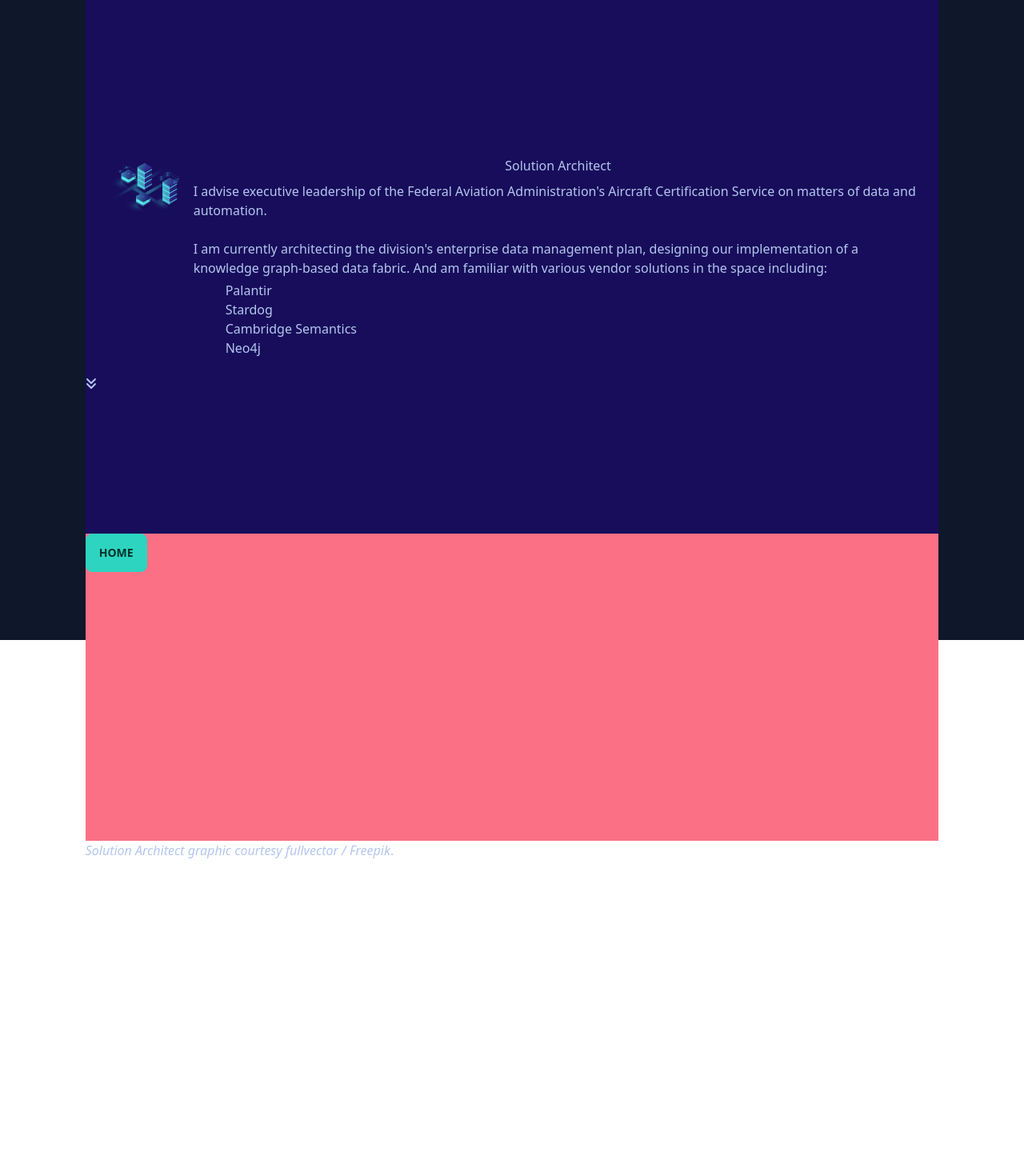
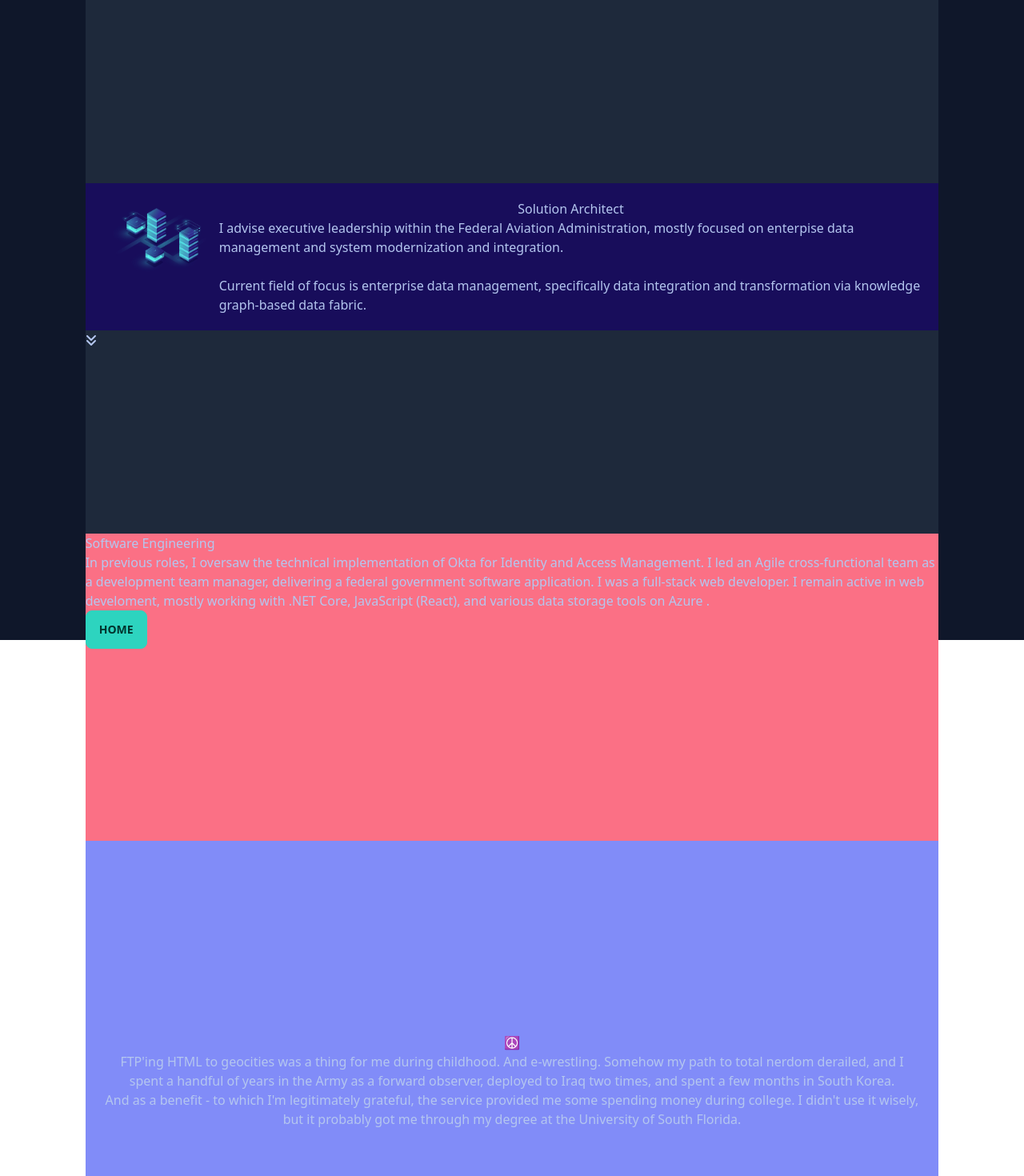
Before and after one commit to sbogucki12/bogoodski-nextjs-tailwind, a Next.js app: page /professional in a window 1280 px wide. Shown: the top 1470 px of the page at 80% size. Before the commit the page ends 1075 px from the top, so only its background shows below. Built offline with nearby package versions, Linux system fonts and the light colour scheme.

Commit message:
playing around with syling on professional screens

```diff
--- a/screens/Professional.tsx
+++ b/screens/Professional.tsx
@@ -1,8 +1,9 @@
 import type { NextPage } from 'next'
-import Image from 'next/image'
-import solutionArchLogo from '../public/images/solution-arch-logo.jpg'
 import { FontAwesomeIcon } from '@fortawesome/react-fontawesome'
 import { faAnglesDown } from '@fortawesome/free-solid-svg-icons'
+import SolutionArchitect from './professional/SolutionArchitect'
+import SoftwareEngineer from './professional/SoftwareEngineer'
+import Military from './professional/Military'
 
 export interface Props {
   setScreen: Function
@@ -10,39 +11,19 @@ export interface Props {
 
 const Professional: NextPage<Props> = ({ setScreen }) => {
   return (
-    <div className="min-h-screen bg-[#180d5b] w-5/6 ">
+    <div className="min-h-screen w-5/6 bg-neutral ">
       <div className="flex flex-col h-5/6 justify-center align-center relative">
-        <div className="flex flex-row p-5">
-          <div className="w-1/5">
-            <Image src={solutionArchLogo} placeholder="blur" />
-          </div>
-          <div>
-            <h1 className="text-center pb-2">Solution Architect</h1>
-            <p>I advise executive leadership of the Federal Aviation Administration's Aircraft Certification Service on matters of data and automation. </p>
-            <br />
-            <p>I am currently architecting the division's enterprise data management plan, designing our implementation of a knowledge graph-based data fabric.  And am familiar with various vendor solutions in the space including:</p>
-            <ul className='ml-10 mt-1'>
-              <li>Palantir</li>
-              <li>Stardog</li>
-              <li>Cambridge Semantics</li>
-              <li>Neo4j</li>
-            </ul>
-          </div>
-        </div>
-
+        <SolutionArchitect />
         <div className='justify-self-end'>
           <FontAwesomeIcon icon={faAnglesDown} />
         </div>
       </div>
-      <div className="bg-error h-96">
-        <button className="btn btn-success" onClick={() => setScreen('home')}>Home</button>
-      </div>
+      <SoftwareEngineer setScreen={setScreen} />
+      <Military />
+      <p>
+        <i>Solution Architect graphic courtesy <a href="http://www.freepik.com" target="_blank" rel="noreferrer noopener">fullvector / Freepik</a></i>.
+      </p>
 
-      <div>
-        <p>
-          <i>Solution Architect graphic courtesy <a href="http://www.freepik.com" target="_blank" rel="noreferrer noopener">fullvector / Freepik</a></i>.
-        </p>
-      </div>
     </div>)
 }
 
--- /dev/null
+++ b/screens/professional/Military.tsx
@@ -0,0 +1,15 @@
+import type { NextPage } from 'next'
+
+const Military: NextPage = () => {
+    return (
+        <div className="flex flex-col bg-secondary h-[600px] items-center justify-center p-6">
+            <div className='text-center '>
+                <h1>☮️</h1>
+                <p>FTP'ing HTML to geocities was a thing for me during childhood.  And e-wrestling. Somehow my path to total nerdom derailed, and I spent a handful of years in the Army as a forward observer, deployed to Iraq two times, and spent a few months in South Korea. </p>
+                <p>And as a benefit - to which I'm legitimately grateful, the service provided me some spending money during college.  I didn't use it wisely, but it probably got me through my degree at the University of South Florida.</p>
+            </div>
+        </div>
+    )
+}
+
+export default Military;
--- /dev/null
+++ b/screens/professional/SoftwareEngineer.tsx
@@ -0,0 +1,20 @@
+import type { NextPage } from 'next'
+
+export interface Props {
+  setScreen: Function
+}
+
+const SoftwareEngineer: NextPage<Props> = ({ setScreen }) => {
+  return (
+        <div className="bg-error h-96">
+          <div>
+            <h1>Software Engineering</h1>
+            <p>In previous roles, I oversaw the technical implementation of Okta for Identity and Access Management.  I led an Agile cross-functional team as a development team manager, delivering a federal government software application.  I was a full-stack web developer. I remain active in web develoment, mostly working with .NET Core, JavaScript (React), and various data storage tools on Azure .</p>
+
+          </div>
+          <button className="btn btn-success" onClick={() => setScreen('home')}>Home</button>
+        </div>
+)
+}
+
+export default SoftwareEngineer;
--- /dev/null
+++ b/screens/professional/SolutionArchitect.tsx
@@ -0,0 +1,25 @@
+import type { NextPage } from 'next'
+import Image from 'next/image'
+import solutionArchLogo from '../../public/images/solution-arch-logo.jpg'
+
+export interface Props {
+
+}
+
+const SolutionArchitect: NextPage<Props> = () => {
+  return (
+    <div className="flex flex-row p-5 bg-[#180d5b]">
+    <div className="w-1/5">
+      <Image src={solutionArchLogo} placeholder="blur" />
+    </div>
+    <div>
+      <h1 className="text-center pb-2-">Solution Architect</h1>
+      <p>I advise executive leadership within the Federal Aviation Administration, mostly focused on enterpise data management and system modernization and integration. </p>
+      <br />
+      <p>Current field of focus is enterprise data management, specifically data integration and transformation via knowledge graph-based data fabric.</p>
+
+    </div>
+  </div>)
+}
+
+export default SolutionArchitect;
```
